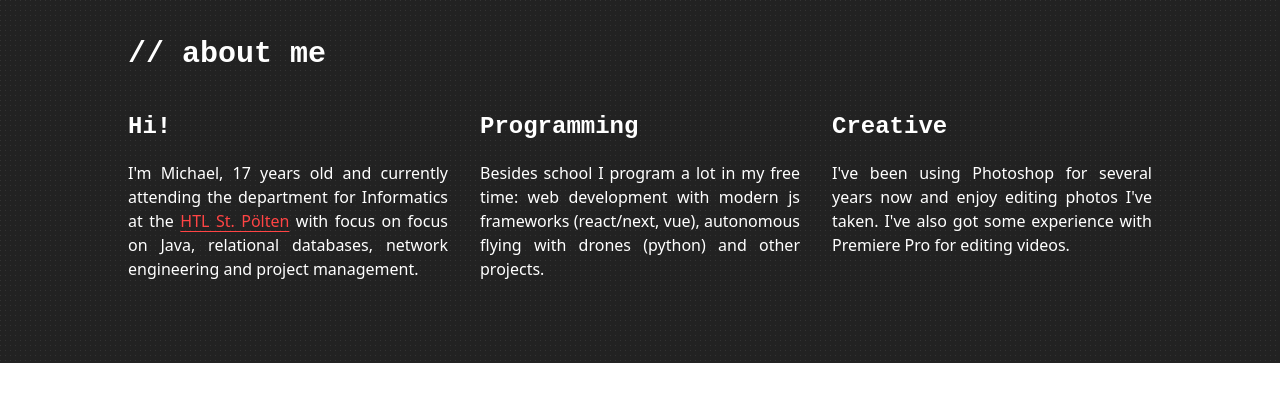
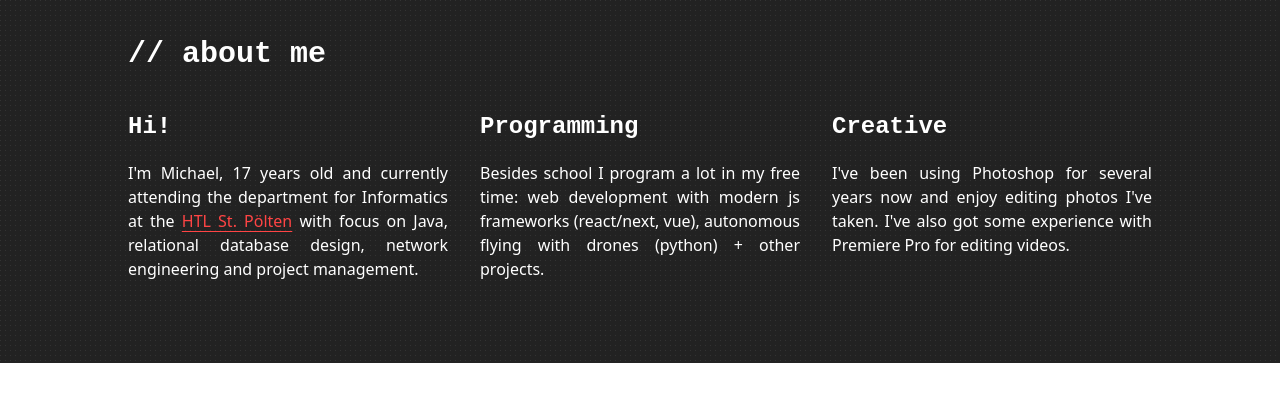
Before and after one commit to koenigscode/michael-v8, a Next.js app: page /about/about in a window 1280 px wide. Shown: the top 402 px of the page. Built offline with nearby package versions, Linux system fonts and the light colour scheme.

Commit message:
Minor content changes

```diff
--- a/pages/about/about.js
+++ b/pages/about/about.js
@@ -8,8 +8,8 @@ const aboutEntries = [
         <a className="my-a" href="https://htlstp.ac.at/">
           HTL St. Pölten
         </a>{" "}
-        with focus on focus on Java, relational databases, network engineering
-        and project management.
+        with focus on Java, relational database design, network engineering and
+        project management.
       </p>
     )
   },
@@ -19,7 +19,7 @@ const aboutEntries = [
       <p>
         Besides school I program a lot in my free time: web development with
         modern js frameworks (react/next, vue), autonomous flying with drones
-        (python) and other projects.
+        (python) + other projects.
       </p>
     )
   },
```
